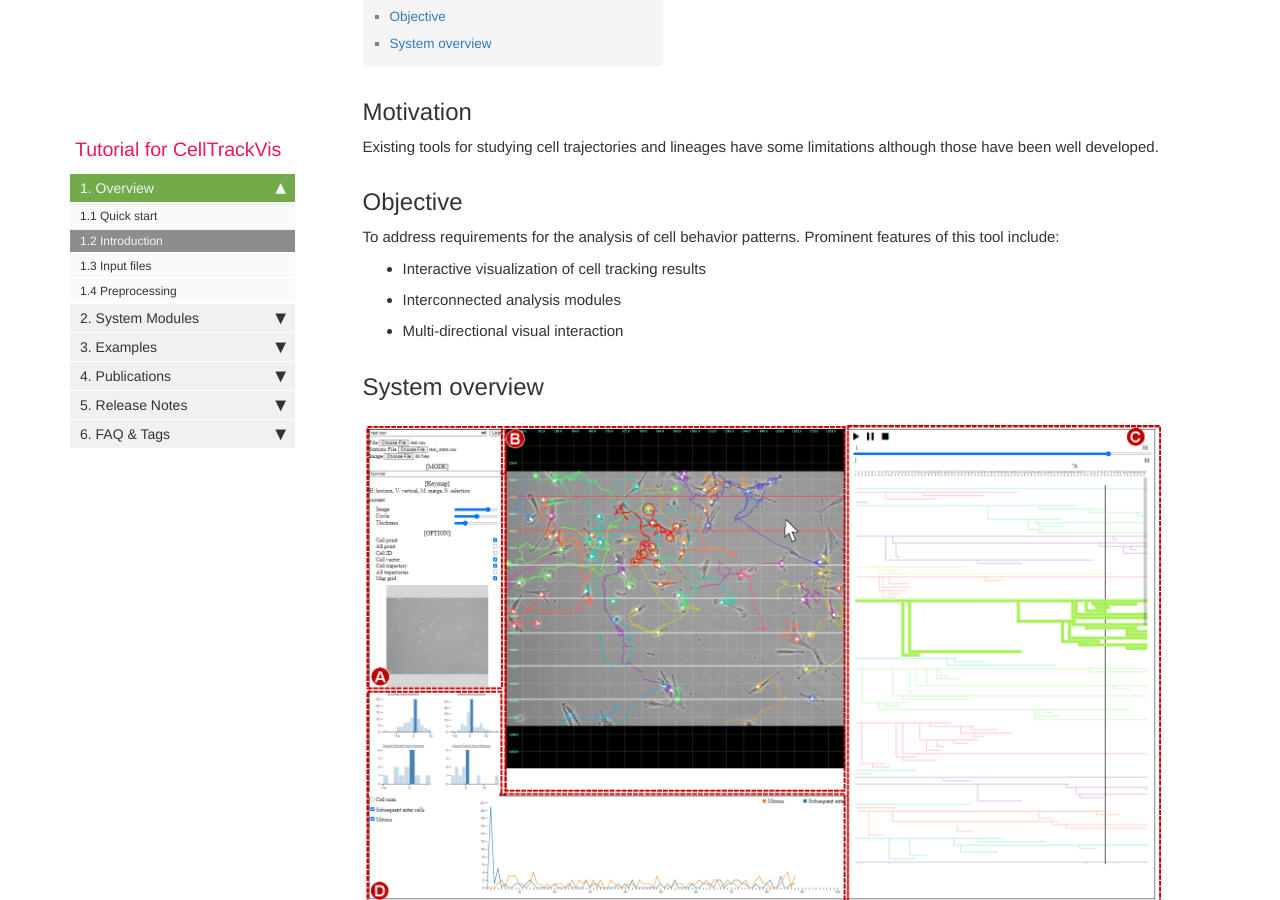
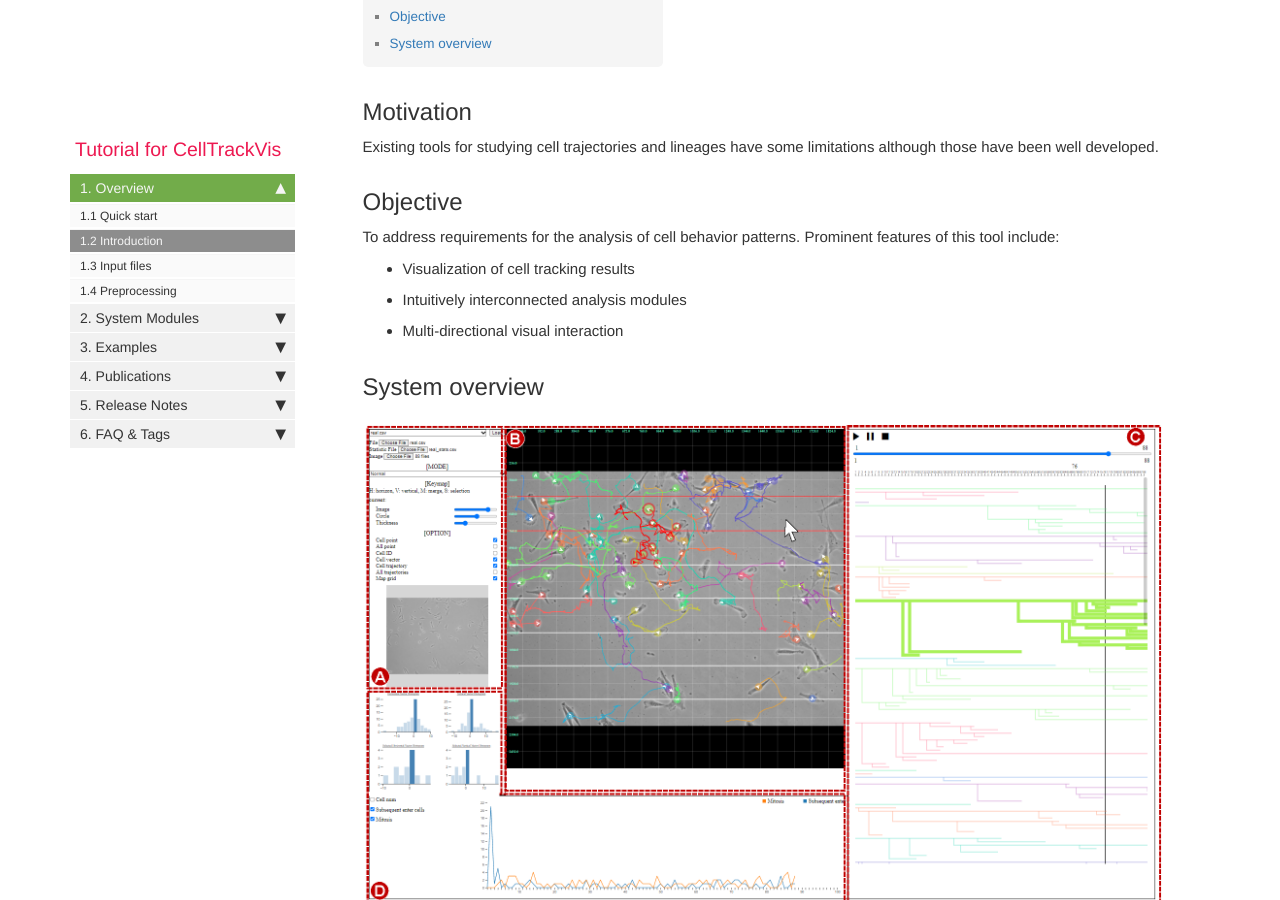
Before and after one commit to scbeom/ctv_tutorial, a Jekyll site: the page built from pages/overview/ov_introduction.md, in a window 1280 px wide and 900 px high, scrolled down 316 px. Built offline with Jekyll 4.4.1, drawn with Linux system fonts in a browser that asks for light colours; comment, search, counter and statistics services are not loaded.

Commit message:
Further updates

```diff
--- a/pages/overview/ov_introduction.md
+++ b/pages/overview/ov_introduction.md
@@ -14,8 +14,8 @@ Existing tools for studying cell trajectories and lineages have some limitations
 ## Objective
 To address requirements for the analysis of cell behavior patterns. Prominent features of this tool include:
 
-- Interactive visualization of cell tracking results
-- Interconnected analysis modules
+- Visualization of cell tracking results
+- Intuitively interconnected analysis modules
 - Multi-directional visual interaction
 
 ## System overview
```
